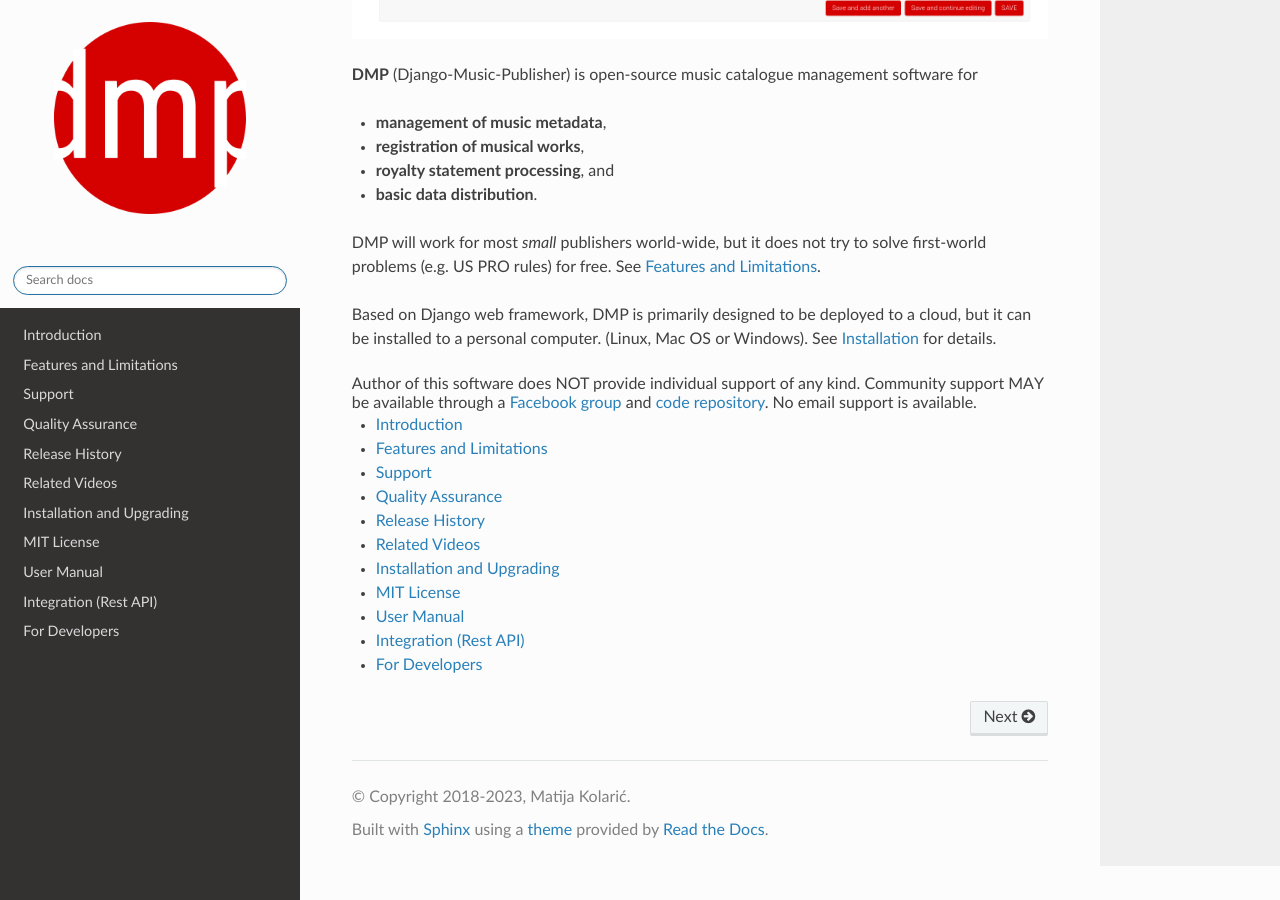
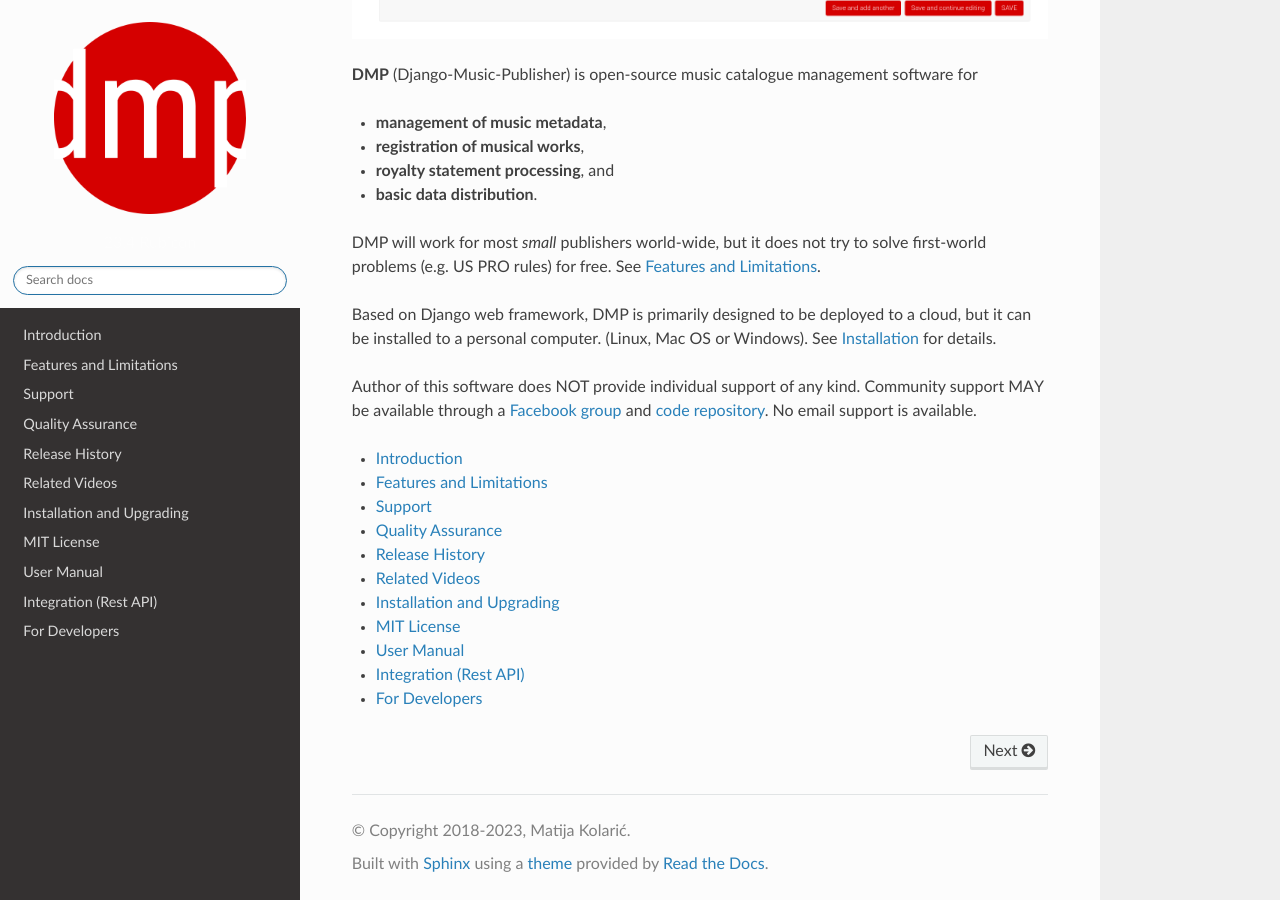
Before and after one commit to matijakolaric-com/django-music-publisher, a Sphinx documentation site: the page built from docs/index.rst, in a window 1280 px wide and 900 px high, scrolled down 680 px. Built offline with Sphinx 7.4.7 and the Read the Docs theme 2.0.0, drawn with Linux system fonts in a browser that asks for light colours.

Commit message:
documentation update

```diff
--- a/docs/index.rst
+++ b/docs/index.rst
@@ -21,12 +21,11 @@
 
 .. raw:: html
 
-    Author of this software does NOT provide individual support of any kind.
+    <p>Author of this software does NOT provide individual support of any kind.
     Community support MAY be available through a
     <a href="https://facebook.com/groups/musicpublishersupport" target="_blank">Facebook group</a>
     and <a href="https://github.com/matijakolaric-com/django-music-publisher" target="_blank">code repository</a>.
-    No email support is available.<br>
-
+    No email support is available.</p>
 
 
 .. toctree::
```
